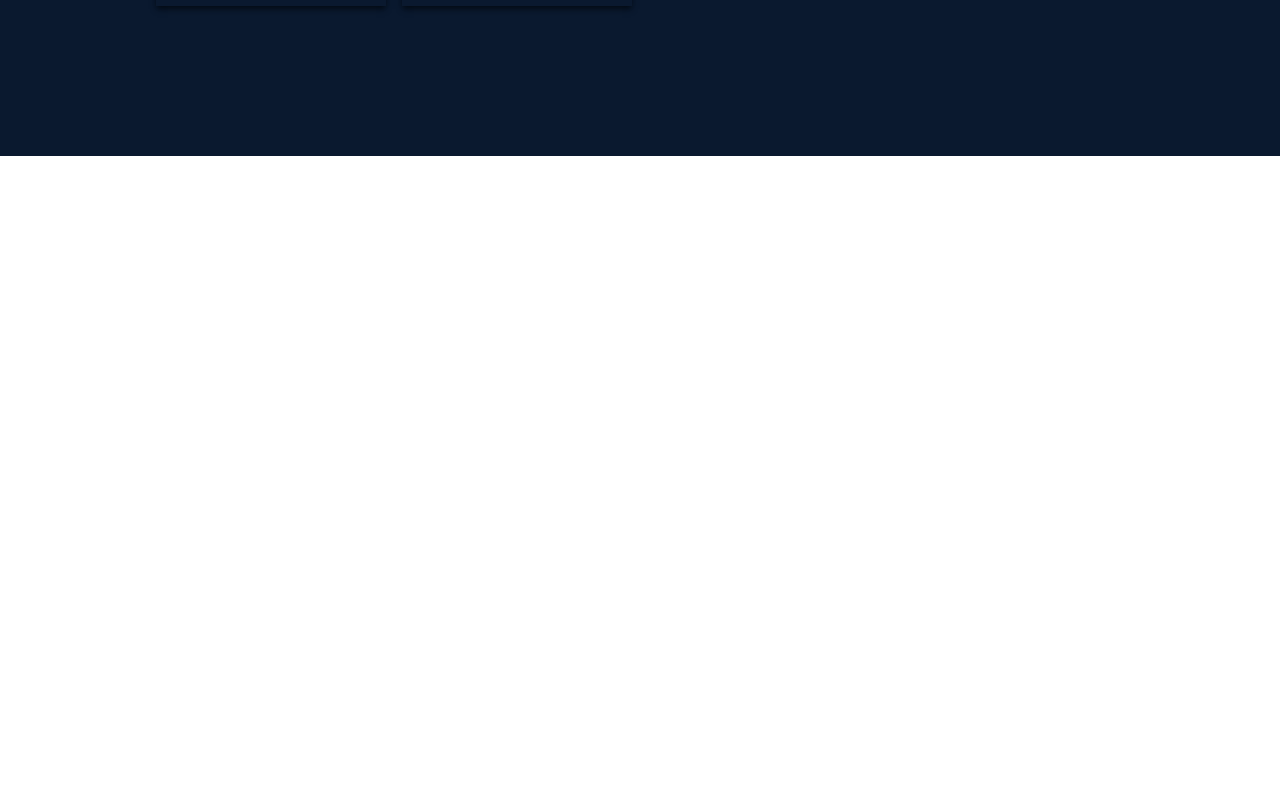
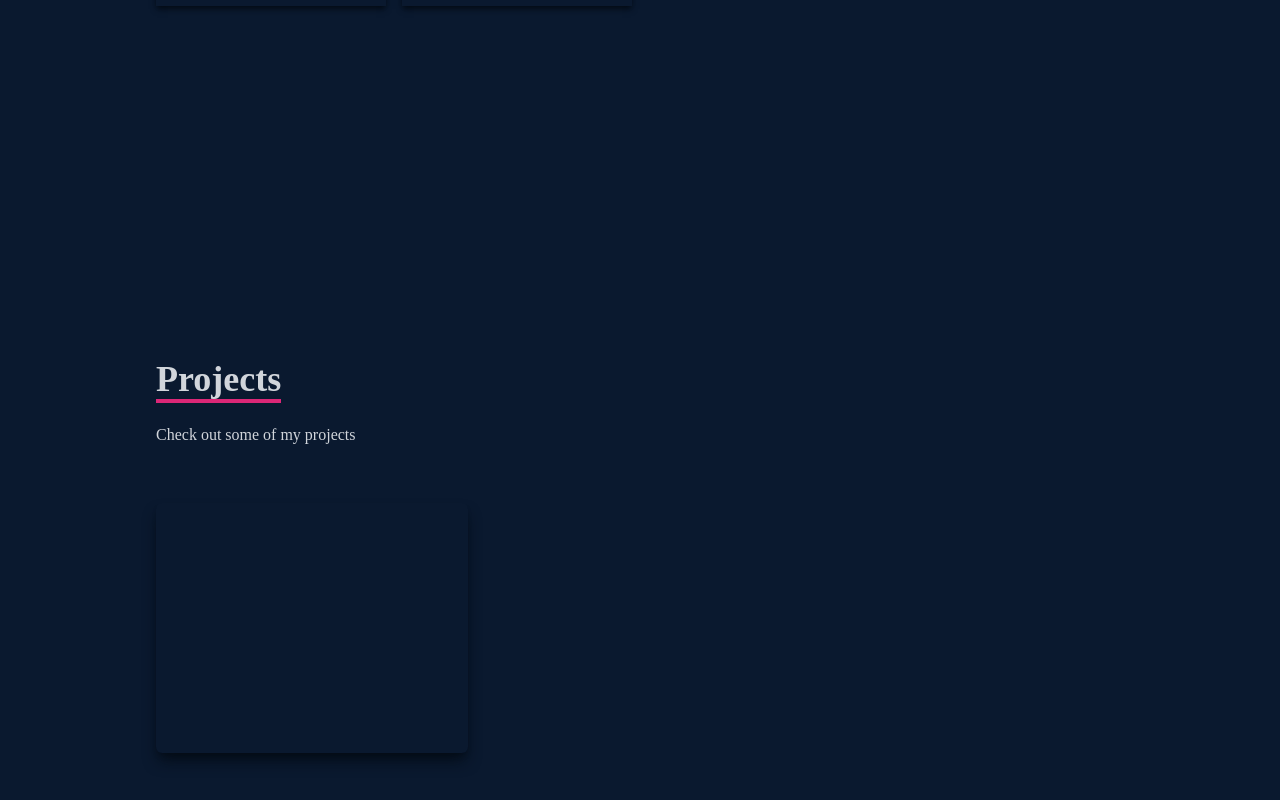
Before and after one commit to erol23/portfolio, a React (Create React App) app: page / in a window 1280 px wide. Shown: the part 2244-3044 px from the top of the page. Before the commit the page ends 2400 px from the top, so only its background shows below. Built offline with nearby package versions, Linux system fonts and the light colour scheme.

Commit message:
added projects component

```diff
--- a/src/App.js
+++ b/src/App.js
@@ -1,6 +1,7 @@
 import About from "./components/About";
 import Home from "./components/Home";
 import Navbar from "./components/Navbar";
+import Projects from "./components/Projects";
 import Skills from "./components/Skills";
 
 function App() {
@@ -10,6 +11,7 @@
       <Home />
       <About />
       <Skills />
+      <Projects />
     </div>
   );
 }
--- /dev/null
+++ b/src/components/Projects.jsx
@@ -0,0 +1,53 @@
+import React from "react";
+
+const Projects = () => {
+    return (
+        <div name='projects' className='w-full md:h-screen text-gray-300 bg-[#0a192f]'>
+          <div className='max-w-[1000px] mx-auto p-4 flex flex-col justify-center w-full h-full'>
+            <div className='pb-8'>
+              <p className='text-4xl font-bold inline border-b-4 text-gray-300 border-pink-600'>
+                Projects
+              </p>
+              <p className='py-6'>Check out some of my projects</p>
+            </div>
+
+    <div className="grid sm:grid-cols-2 md:grid-cols-3 gap-4">
+
+      <div
+        className="shadow-lg shadow-[#040c16] group container rounded-md
+                  flex justify-center text-center items-center mx-auto content-div "
+      >
+        <div className="opacity-0 group-hover:opacity-100 ">
+          <span className="text-2xl font bold text-white tracking-wider ">
+
+          </span>
+          <div className="pt-8 text-center ">
+            <a href="" target="_blank">
+              <button
+                className="text-center rounded-lg px-4 py-3 m-2
+                           bg-white text-gray-700 font-bold text-lg"
+              >
+                Code
+              </button>
+            </a>
+            <a href="" target="_blank">
+              <button
+                className="text-center rounded-lg px-4 py-3 m-2
+                           bg-white text-gray-700 font-bold text-lg"
+              >
+                Live
+              </button>
+            </a>
+          </div>
+        </div>
+      </div>
+
+
+
+    </div>
+          </div>
+        </div>
+      );
+};
+
+export default Projects;
--- a/src/index.css
+++ b/src/index.css
@@ -6,10 +6,26 @@
 
 @layer base{
     body{
-        @apply font-[Raleway]
+        @apply font-[Raleway];
+        @apply bg-[#0a192f]
     }
     li{
         @apply px-4;
         @apply cursor-pointer
     }
 }
+
+.content-div {
+    background-repeat: no-repeat;
+    background-size: cover;
+    background-position: center;
+    height: 250px;
+}
+
+.content-div:hover {
+    background-image: linear-gradient(
+        to right,
+        rgba(112, 157, 255, 0.8),
+        hsla(242, 74%, 61%, 0.8)
+    )!important;
+}
```
